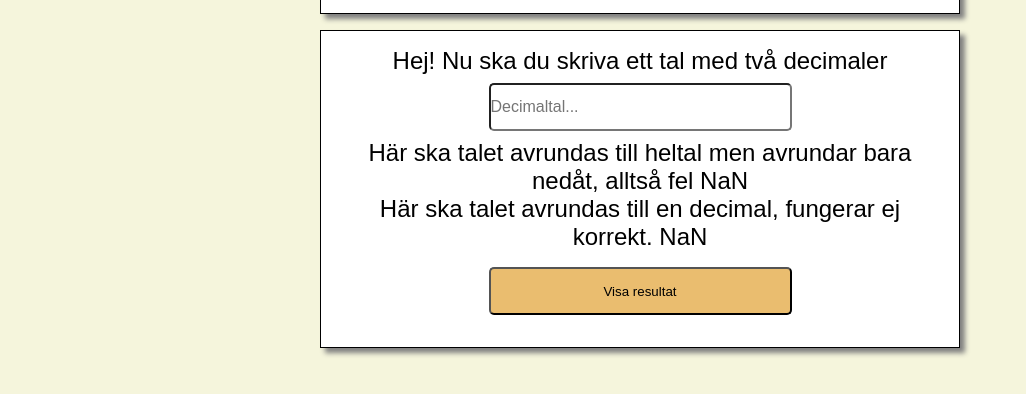
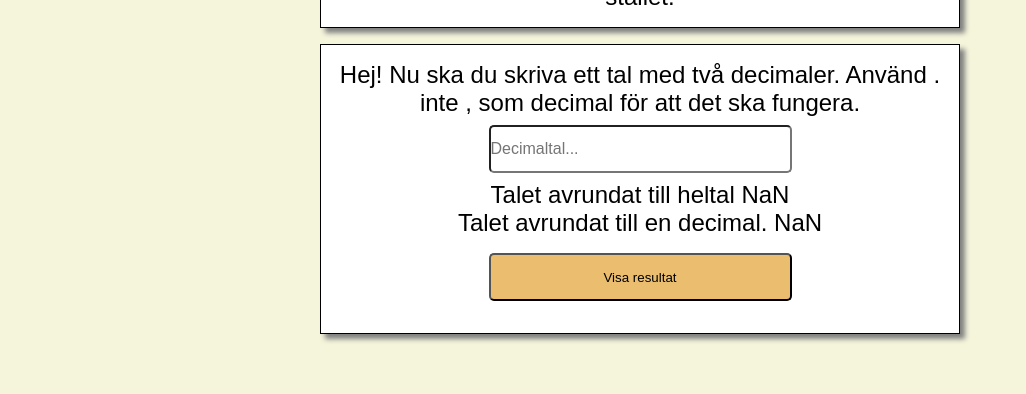
Before and after one commit to Sterje/levelup, a plain HTML site: page 3.html in a window 1280 px wide. Both pictures are taken after a click on the button "Visa resultat". Shown: the part 314-708 px from the top of the page, without its empty margins (0-1026 px from the left). Drawn offline with Linux system fonts and the light colour scheme.

Commit message:
Small changes

```diff
--- a/3.html
+++ b/3.html
@@ -15,7 +15,7 @@
                 Extra utmaning: skriv ut talet avrundat till en decimal i stället.</p>
     </section>
     <section class="container">
-        <p>Hej! Nu ska du skriva ett tal med två decimaler</p>
+        <p>Hej! Nu ska du skriva ett tal med två decimaler. Använd . inte , som decimal för att det ska fungera.</p>
         <input type="text" class="input" id="decimalNumber" placeholder="Decimaltal...">
 
         <p id="results"></p>
--- a/script3.js
+++ b/script3.js
@@ -9,5 +9,5 @@ function calculate() {
     let oneDecimal = number.toFixed(1); // Avrundar till en decimal, funkar ej som det ska
 
     // Visa resultaten
-    document.getElementById("results").innerHTML = "Här ska talet avrundas till heltal men avrundar bara nedåt, alltså fel " + heltal + "<br>" + "Här ska talet avrundas till en decimal, fungerar ej korrekt. " + oneDecimal;
+    document.getElementById("results").innerHTML = "Talet avrundat till heltal " + heltal + "<br>" + "Talet avrundat till en decimal. " + oneDecimal;
 }
```
